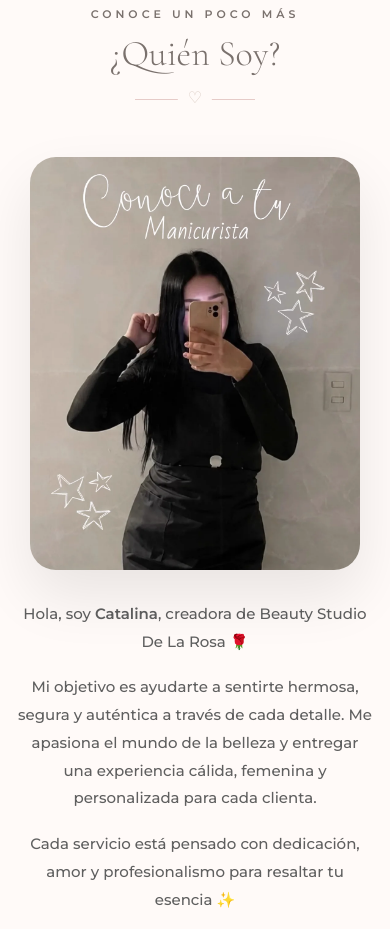
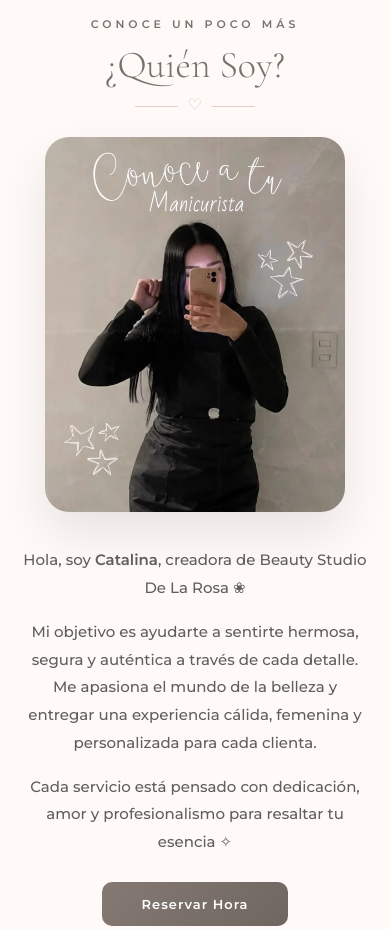
Before and after one commit to Diegozapa23/paginadelarosa, a website: page public/uno.html in a window 390 px wide. Shown: the part 851-1780 px from the top of the page. Drawn offline with Linux system fonts and the light colour scheme.

Commit message:
movil: 'Quien soy' apilado y emojis reemplazados por simbolos e iconos de linea
- Quien soy en celular/tablet: una foto grande que cambia + texto debajo
  (antes era una tira deslizable que cortaba el texto)
- Emojis de colores cambiados por simbolos finos acordes al estilo
- Iconos de las etiquetas en Agendar y Contacto ahora son SVG de linea
  en rosado, iguales en iPhone y Android
- Login: boton VER/OCULTAR en lugar del ojo

Co-Authored-By: Claude Opus 5.5 <noreply@anthropic.com>

```diff
--- a/public/uno.css
+++ b/public/uno.css
@@ -938,95 +938,7 @@ body.preloader-active .hero::before {
   margin-top: 8px;
 }
 
-@media (max-width: 900px) {
-  /* la misma composicion que en escritorio: foto | texto | foto,
-     pero deslizable para que las fotos se vean grandes y legibles */
-  .about-content-wrapper {
-    display: flex;
-    align-items: stretch;
-    gap: 16px;
-    max-width: none;
-    padding: 0 5%;
-    overflow-x: auto;
-    overflow-y: hidden;
-    -webkit-overflow-scrolling: touch;
-    scrollbar-width: none;
-  }
-
-  .about-content-wrapper::-webkit-scrollbar {
-    display: none;
-  }
-
-  .about-media {
-    flex: 0 0 58%;
-    max-width: none;
-    margin: 0;
-  }
-
-  .about-media-der {
-    order: 3;
-  }
-
-  .about-text {
-    order: 2;
-    flex: 0 0 78%;
-    text-align: left;
-    align-self: center;
-  }
-
-  .about-foto {
-    height: 340px;
-  }
-
-  /* pista de que la tira se desliza */
-  .about {
-    position: relative;
-  }
-
-  .about::after {
-    content: "";
-    position: absolute;
-    top: 0;
-    right: 0;
-    bottom: 0;
-    width: 46px;
-    background: linear-gradient(to right, rgba(255, 250, 248, 0), #fffaf8 78%);
-    pointer-events: none;
-    z-index: 5;
-  }
-}
-
-
-
-@media (max-width: 767px) {
-  .about-content-wrapper {
-    gap: 14px;
-    padding: 0 5%;
-  }
-
-  .about-foto {
-    height: 300px;
-    border-radius: 24px;
-  }
-
-  .about-content-wrapper {
-    gap: 12px;
-    padding: 0 4%;
-  }
-
-  .about-media {
-    flex: 0 0 62%;
-  }
-
-  .about-text {
-    flex: 0 0 84%;
-  }
-
-  .about-text p {
-    font-size: 15px;
-    line-height: 1.85;
-  }
-}
+/* Quien soy en celular/tablet: ver bloque "QUIEN SOY EN MOVIL" al final */
 
 /* ============================================
    POR QUÉ ELEGIRNOS
@@ -2916,3 +2828,114 @@ transition:.4s ease;
     margin-top: 160px;
   }
 }
+
+/* ============================================
+   QUIEN SOY EN MOVIL: una foto que cambia + texto debajo
+   (al final del archivo para ganarle a los bloques responsive antiguos)
+   ============================================ */
+
+@media (max-width: 900px) {
+  .about {
+    padding: 70px 6% 80px;
+    gap: 36px;
+  }
+
+  .about-header h2 {
+    font-size: 44px;
+  }
+
+  .about-divider {
+    margin: 18px auto 0;
+  }
+
+  .about-content-wrapper {
+    display: flex;
+    flex-direction: column;
+    align-items: center;
+    gap: 34px;
+    max-width: 520px;
+    margin: 0 auto;
+    padding: 0;
+    overflow: visible;
+  }
+
+  .about-media-izq {
+    width: 100%;
+    max-width: 360px;
+    margin: 0 auto;
+  }
+
+  .about-media-der {
+    display: none;
+  }
+
+  .about-foto {
+    height: auto;
+    aspect-ratio: 4 / 5;
+    border-radius: 28px;
+    box-shadow: 0 22px 48px rgba(0, 0, 0, 0.09);
+  }
+
+  .about-text {
+    max-width: 100%;
+    margin: 0;
+    text-align: center;
+  }
+
+  .about-text p {
+    font-size: 15.5px;
+    line-height: 1.85;
+    margin-bottom: 16px;
+  }
+
+  .about-text .about-btn {
+    margin-top: 10px;
+    padding: 14px 40px;
+    font-size: 13px;
+  }
+
+  .about::after {
+    display: none;
+  }
+}
+
+@media (max-width: 479px) {
+  .about {
+    padding: 60px 5% 70px;
+    gap: 30px;
+  }
+
+  .about-header h2 {
+    font-size: 38px;
+  }
+
+  .about-media-izq {
+    max-width: 300px;
+  }
+
+  .about-foto {
+    border-radius: 24px;
+  }
+
+  .about-text p {
+    font-size: 15px;
+  }
+}
+
+/* ============================================
+   ICONOS DE LINEA EN ETIQUETAS DE FORMULARIO
+   (reemplazan simbolos que cada celular dibujaba distinto)
+   ============================================ */
+
+.label-ico {
+  display: inline-block;
+  width: 15px;
+  height: 15px;
+  margin-right: 7px;
+  vertical-align: -3px;
+  fill: none;
+  stroke: #c9b5ab;
+  stroke-width: 1.5;
+  stroke-linecap: round;
+  stroke-linejoin: round;
+}
--- a/public/uno.html
+++ b/public/uno.html
@@ -59,7 +59,7 @@
   </nav>
 
   <a class="whatsapp" href="https://wa.me/56964670007" target="_blank">
-    💬 ESCRÍBEME
+    ♡ ESCRÍBEME
   </a>
 
   <!-- Menú Hamburguesa -->
@@ -76,7 +76,7 @@
     <a href="agenda.html">AGENDAR</a>
     <a href="contacto.html">CONTACTO</a>
     <a class="whatsapp" href="https://wa.me/56964670007" target="_blank">
-      💬 ESCRÍBEME
+      ♡ ESCRÍBEME
     </a>
   </div>
 </header>
@@ -118,7 +118,7 @@
 <div class="about-text">
       <p>
         Hola, soy <strong>Catalina</strong>, creadora de
-        Beauty Studio De La Rosa 🌹
+        Beauty Studio De La Rosa ❀
       </p>
 
       <p>
@@ -131,7 +131,7 @@
 
       <p>
         Cada servicio está pensado con dedicación,
-        amor y profesionalismo para resaltar tu esencia ✨
+        amor y profesionalismo para resaltar tu esencia ✧
       </p>
 
       <a href="agenda.html" class="about-btn">
@@ -273,7 +273,7 @@
       <div class="footer-divider"></div>
 
       <p class="footer-description">
-        Realzamos tu belleza y potenciamos tu esencia ✨
+        Realzamos tu belleza y potenciamos tu esencia ✧
       </p>
 
       <p class="footer-contact">
--- a/public/uno.js
+++ b/public/uno.js
@@ -123,7 +123,7 @@
     });
   }
 
-  if (window.matchMedia('(max-width: 767px)').matches) {
+  if (window.matchMedia('(max-width: 900px)').matches) {
     const fotos = Array.from(document.querySelectorAll('.about-media-izq .about-foto'));
     if (fotos.length > 1) {
       fotos.forEach((f, i) => f.classList.toggle('is-active', i === 0));
```
Also changed, not shown: public/admin.html (+15 -15 lines), public/agenda.html (+9 -9 lines), public/confirmacion.html (+7 -6 lines), public/contacto.html (+6 -6 lines), public/login.html (+9 -2 lines), public/servicios.html (+3 -3 lines).
